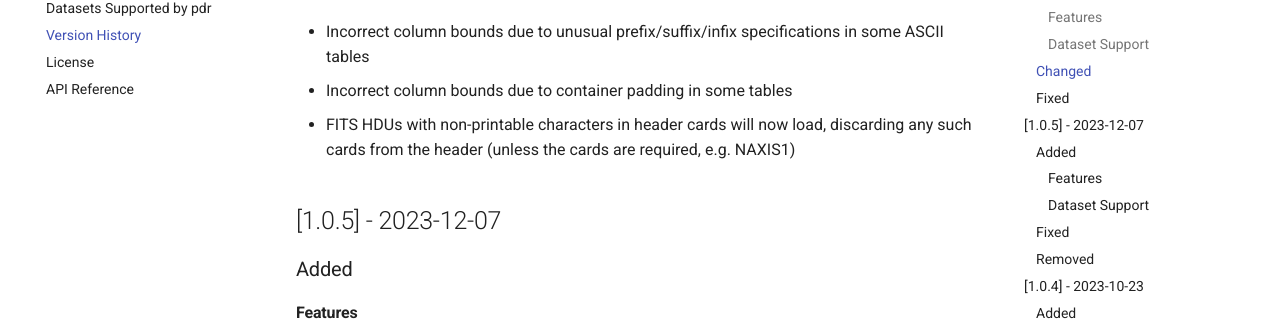
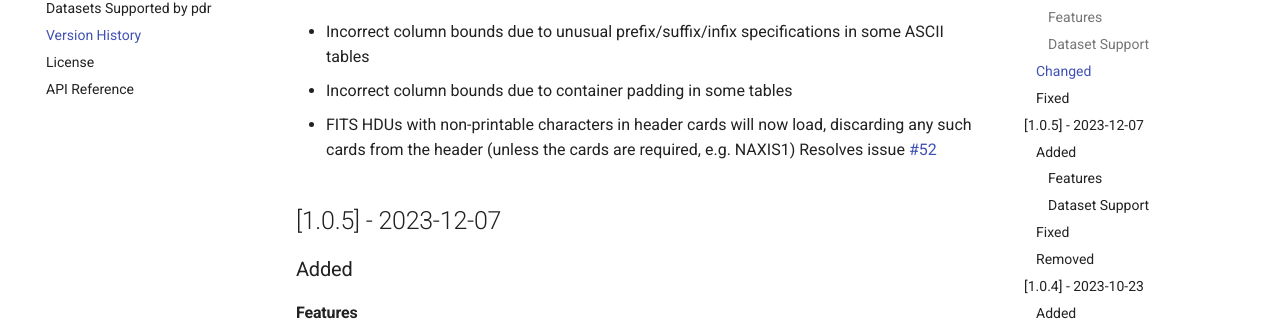
Before and after one commit to MillionConcepts/pdr, an MkDocs documentation site: the page built from docs/version_history.md, in a window 1280 px wide and 900 px high, scrolled down 899 px. Shown: the part 145-478 px from the top of the window. Built offline with MkDocs 1.6.1 and Material for MkDocs 9.7.7, drawn with Linux system fonts in a browser that asks for light colours.

Commit message:
add issue link to last relase notes

```diff
--- a/docs/version_history.md
+++ b/docs/version_history.md
@@ -31,7 +31,7 @@
 - Incorrect column bounds due to container padding in some tables
 - FITS HDUs with non-printable characters in header cards will now load,
   discarding any such cards from the header (unless the cards are required,
-  e.g. NAXIS1)
+  e.g. NAXIS1) Resolves issue [#52](https://github.com/MillionConcepts/pdr/issues/52)
 
 ## [1.0.5] - 2023-12-07
 ### Added
```
Also changed, not shown: CHANGELOG.md (+1 -1 lines).
